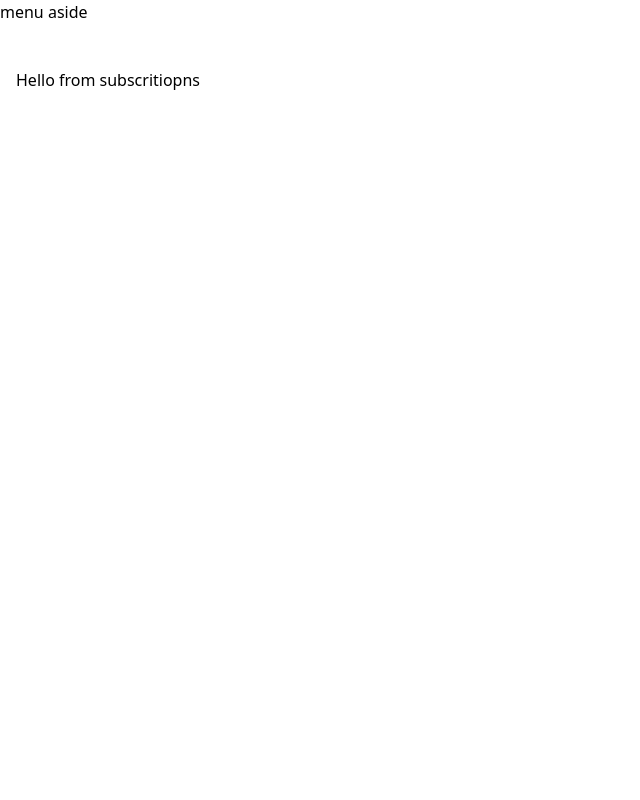
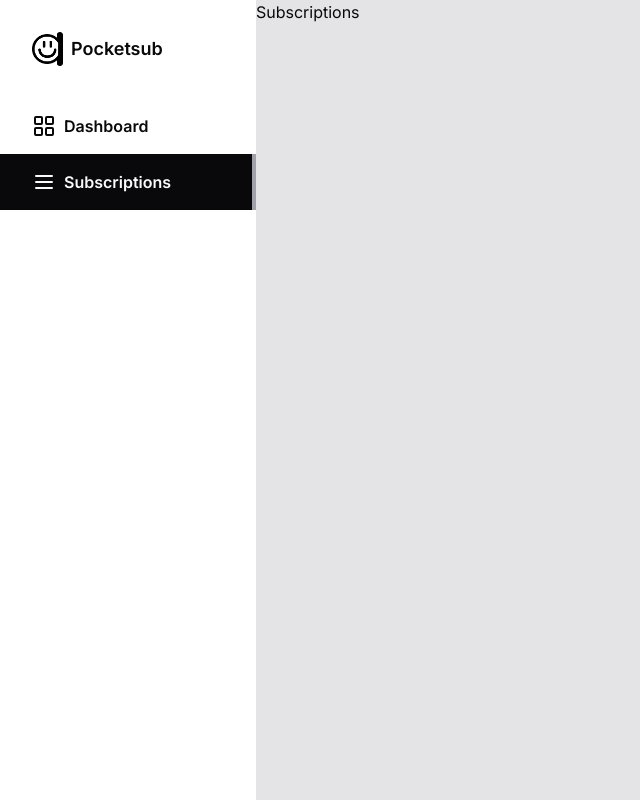
Before and after one commit to wojciechmarek/subscriptions-pocket, a Next.js app: page /subscriptions in a window 1280 px wide. Shown: the whole page, without its empty margins (0-640 px from the left). Built offline with nearby package versions, Linux system fonts and the light colour scheme; no server answers.

Commit message:
feat: add application side navigation

```diff
--- a/app/(application)/(app)/dashboard/page.tsx
+++ b/app/(application)/(app)/dashboard/page.tsx
@@ -1,7 +1,7 @@
 export default function DashboardPage() {
   return (
-    <main className="container flex px-4 py-8 mx-auto mt-3">
-      Hello from pasfkboard
+    <main>
+      Dashboard
     </main>
   )
 }
--- a/app/(application)/(app)/layout.tsx
+++ b/app/(application)/(app)/layout.tsx
@@ -1,4 +1,17 @@
 import { UserButton } from "@clerk/nextjs"
+import Link from "next/link"
+import Image from "next/image"
+import logo from "../../../public/img/Logo.png"
+import AppNavLink from "@/components/AppNavLink"
+import { LayoutGrid, Menu, Plus } from "lucide-react"
+import AppNewSubscriptionAndUserButton from "@/components/AppNewSubscriptionAndUserButton"
+import AppUserButton from "@/components/AppUserButton"
+import { Inter } from "next/font/google"
+
+const inter = Inter({
+  subsets: ["latin-ext"],
+  display: "swap",
+})
 
 export default function ApplicationLayout({
   children,
@@ -6,11 +19,21 @@ export default function ApplicationLayout({
   children: React.ReactNode
 }) {
   return (
-    <div>
-      <aside>
-        menu aside
+    <div className={`flex h-full ${inter.className}`}>
+      <aside className="flex flex-col justify-between w-64">
+        <div>
+          <Link href={"/"} className="flex items-center justify-start gap-2 p-8">
+            <Image src={logo} alt="pocketsub logo" height={34} />
+            <h1 className="text-lg font-semibold">Pocketsub</h1>
+          </Link>
+          <nav className="flex flex-col">
+            <AppNavLink href={"/dashboard"} text="Dashboard" icon={<LayoutGrid />} />
+            <AppNavLink href={"/subscriptions"} text="Subscriptions" icon={<Menu />} />
+          </nav>
+        </div>
+        <AppNewSubscriptionAndUserButton />
       </aside>
-      <main>
+      <main className="max-h-screen overflow-hidden grow bg-zinc-200">
         {children}
       </main>
     </div>
--- a/app/(application)/(app)/subscriptions/page.tsx
+++ b/app/(application)/(app)/subscriptions/page.tsx
@@ -1,7 +1,7 @@
 export default function SubscriptionsPage() {
   return (
-    <main className="container flex px-4 py-8 mx-auto mt-3">
-      Hello from subscritiopns
+    <main>
+      Subscriptions
     </main>
   )
 }
--- a/app/layout.tsx
+++ b/app/layout.tsx
@@ -15,7 +15,7 @@ export default function RootLayout({
   return (
     <ClerkProvider>
       <html lang="en">
-        <body>{children}</body>
+      <body className="h-screen text-zinc-950">{children}</body>
       </html>
     </ClerkProvider>
   )
--- /dev/null
+++ b/components/AppNavLink.tsx
@@ -0,0 +1,23 @@
+"use client";
+
+import Link, { LinkProps } from "next/link";
+import { usePathname } from "next/navigation";
+import { UrlObject } from "url";
+import { clsx } from "clsx";
+
+interface AppNavLinkProps extends LinkProps<unknown> {
+  icon: React.ReactNode;
+  text: string;
+}
+
+export default function AppNavLink({ icon, text, href }: AppNavLinkProps) {
+  const pathname = usePathname();
+  const isActive = pathname === href || pathname === (href as UrlObject).pathname;
+
+  return (
+    <Link href={href} className={clsx("flex items-center w-full gap-2 px-8 py-4", isActive && "border-r-4 border-zinc-400 bg-zinc-950 text-zinc-50")}>
+      {icon}
+      <p className="font-semibold">{text}</p>
+    </Link>
+  )
+}
--- /dev/null
+++ b/components/AppNewSubscriptionAndUserButton.tsx
@@ -0,0 +1,32 @@
+"use client";
+
+import { ClerkLoading, useUser } from "@clerk/nextjs";
+import { MoreVertical, Plus } from "lucide-react";
+import Image from "next/image";
+
+export default function AppNewSubscriptionAndUserButton() {
+  const { user } = useUser();
+
+  if (!user) {
+    return <ClerkLoading />;
+  }
+
+  return (
+    <div className="flex flex-col items-center justify-center w-full divide-y-[1px] divide-zinc-300">
+      <div>
+        <p className="mb-2 text-center">Add new subscription?</p>
+        <button className="flex items-center gap-3 py-3 pl-4 pr-6 mb-3 rounded-lg bg-zinc-900 text-zinc-50">
+          <Plus />
+          New subscription
+        </button>
+      </div>
+      <div className="flex items-center justify-between w-full px-4 py-4">
+        <Image src={user.imageUrl} alt="user profile image" width={40} height={40} className="rounded-full" />
+        <p className="ml-2 text-sm font-semibold grow">{user.username}</p>
+        <button>
+          <MoreVertical />
+        </button>
+      </div>
+    </div>
+  )
+}
--- /dev/null
+++ b/components/AppUserButton.tsx
@@ -0,0 +1,13 @@
+import { Plus } from "lucide-react";
+
+export default function AppUserButton() {
+  return (
+    <div className="flex flex-col items-center justify-center w-full divide-y-[1px] divide-zinc-300">
+      <p className="mb-2 text-center">Add new subscription?</p>
+      <button className="flex items-center gap-3 py-3 pl-4 pr-6 rounded-lg bg-zinc-900 text-zinc-50">
+        <Plus />
+        New subscription
+      </button>
+    </div>
+  )
+}
--- a/next.config.js
+++ b/next.config.js
@@ -3,6 +3,11 @@ const nextConfig = {
   experimental: {
     typedRoutes: true,
   },
-}
+  images: {
+    remotePatterns: [
+      { protocol: "https", hostname: "img.clerk.com", port: "" },
+    ],
+  },
+};
 
-module.exports = nextConfig
+module.exports = nextConfig;
--- a/package.json
+++ b/package.json
@@ -18,9 +18,11 @@
     "@types/react": "18.2.21",
     "@types/react-dom": "18.2.7",
     "autoprefixer": "10.4.15",
+    "clsx": "^2.0.0",
     "date-fns": "^2.30.0",
     "eslint": "8.48.0",
     "eslint-config-next": "13.4.19",
+    "lucide-react": "^0.274.0",
     "next": "13.4.19",
     "postcss": "8.4.29",
     "react": "18.2.0",
```
Also changed, not shown: 1 other file (tests, documents, lock files or other folders).
